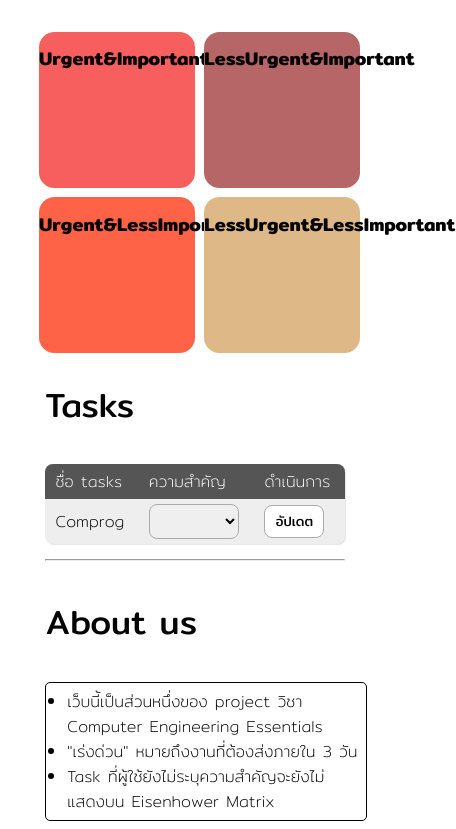
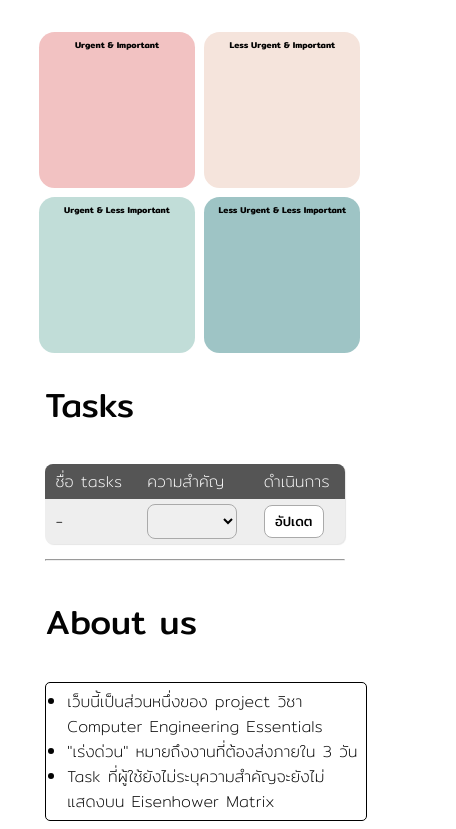
Before and after one commit to sarunnut1236/myCourseVilleEisenhowerMatrixProject, a plain HTML site: page view/page.html in a window 390 px wide. Shown: the part 1090-1919 px from the top of the page, 456 px wide, since content can reach past the window. Drawn offline with Linux system fonts and the light colour scheme; no server answers.

Commit message:
Mobile Compatible complete

```diff
--- a/view/page.html
+++ b/view/page.html
@@ -85,19 +85,19 @@
           <!-- <div class='label-horizon' id="label-important">Less Urgent</div> -->
 
           <div class="boxtest" id="box1">
-            <h1 class="label" id="label-urgent">Urgent&Important</h1>
+            <h1 class="label" id="label-urgent">Urgent & Important</h1>
             <p class="box-data"></p>
           </div>
           <div class="boxtest" id="box2">
-            <h1 class="label" id="label-urgent">LessUrgent&Important</h1>
+            <h1 class="label" id="label-urgent">Less Urgent & Important</h1>
             <p class="box-data"></p>
           </div>
           <div class="boxtest" id="box3">
-            <h1 class="label" id="label-urgent">Urgent&LessImportant</h1>
+            <h1 class="label" id="label-urgent">Urgent & Less Important</h1>
             <p class="box-data"></p>
           </div>
           <div class="boxtest" id="box4">
-            <h1 class="label" id="label-urgent">LessUrgent&LessImportant</h1>
+            <h1 class="label" id="label-urgent">Less Urgent & Less Important</h1>
             <p class="box-data"></p>
           </div>
         </div>
@@ -117,7 +117,7 @@
           </thead>
 
           <tr>
-            <td>Comprog</td>
+            <td>-</td>
             <td>
               <select name="select-important" id="important-to-add">
                 <option value="0"></option>
--- a/view/style-page.css
+++ b/view/style-page.css
@@ -106,16 +106,16 @@ body {
 }
 
 #box1 {
-  background-color: rgb(247, 94, 94);
+  background-color: #F2C2C2;
 }
 #box2 {
-  background-color: rgb(182, 102, 102);
+  background-color: #F5E4DC;
 }
 #box3 {
-  background-color: tomato;
+  background-color: #C1DDD8;
 }
 #box4 {
-  background-color: burlywood;
+  background-color: #9EC4C5;
 }
 .box-data {
   padding-left: 7px;
@@ -233,6 +233,10 @@ body {
     font-size: 2.2vh;
     text-align: center;
   }
+  #label-urgent{
+    font-size: 2.2VW;
+    text-align: center;
+  }
   .box-data {
     padding-left: 3px;
     align-self: flex-start;
```
